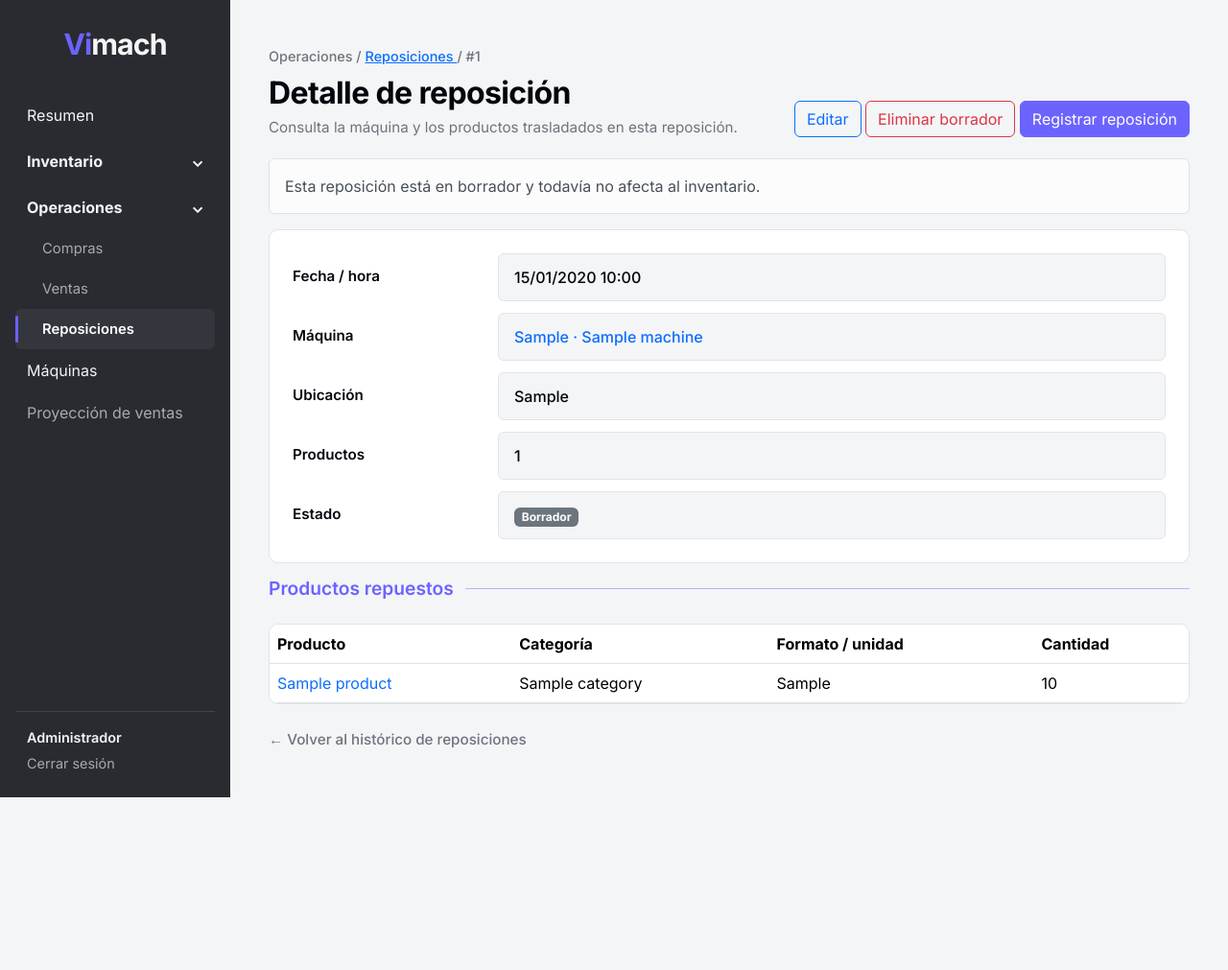
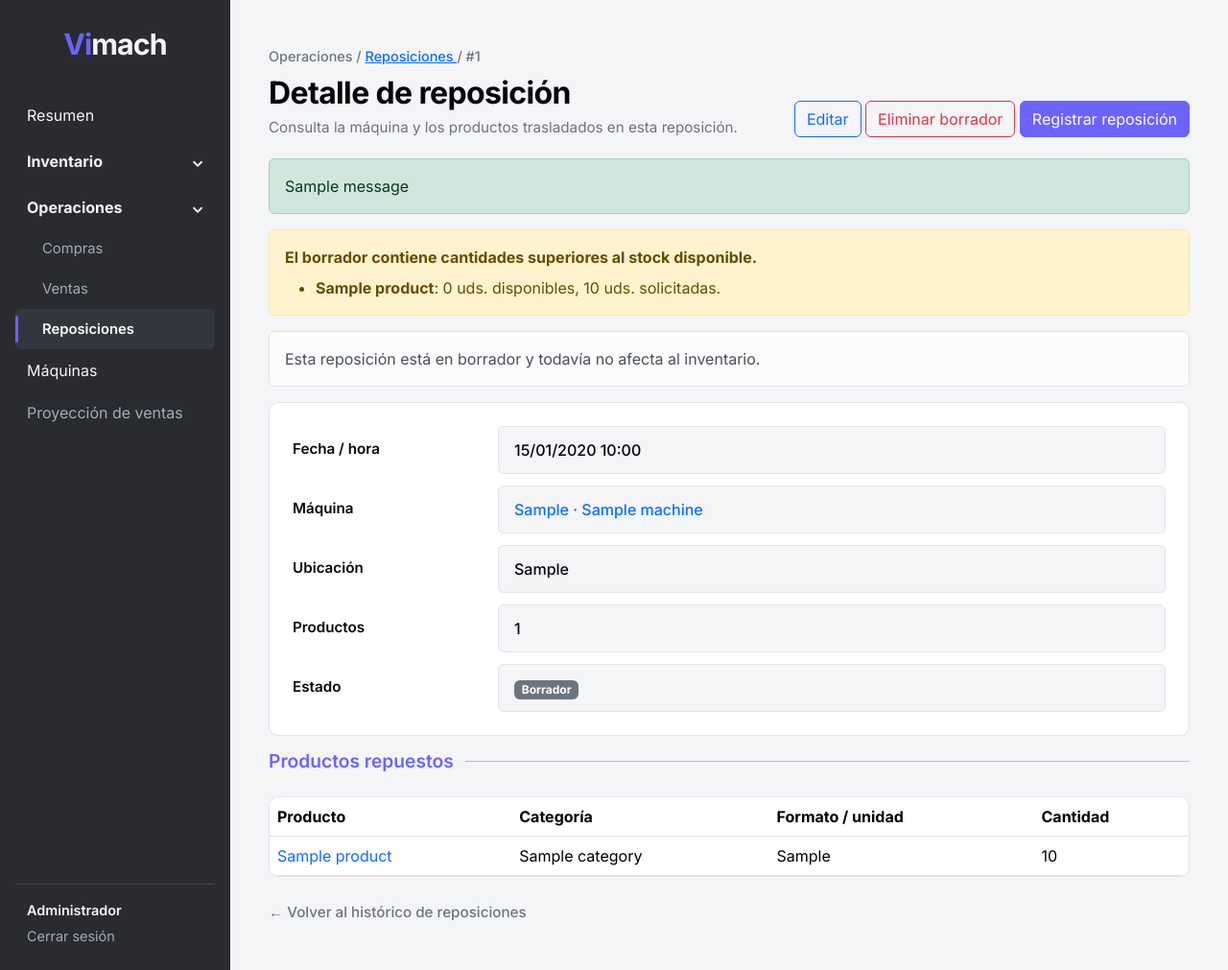
Before and after one commit to LWH9900/tfg-vending, a Django app: page /replenishments/1/ in a window 1280 px wide. Shown: the whole page at 96% size. Before the commit the page ends 831 px from the top, so only its background shows below. Run offline with Django 5.2, Linux system fonts and the light colour scheme; tables that the repository leaves empty hold one stand-in row (values such as "Sample post"); one stand-in notice (Sample message) is shown.

Commit message:
feat: implement stock error handling and warnings in replenishment process

```diff
--- /dev/null
+++ b/replenishments/services.py
@@ -0,0 +1,21 @@
+from inventory.services import get_warehouse_stock
+
+
+def get_replenishment_stock_errors(replenishment):
+    errors = []
+
+    lines = replenishment.lines.select_related("product")
+
+    for line in lines:
+        available_stock = get_warehouse_stock(line.product)
+
+        if line.quantity > available_stock:
+            errors.append(
+                {
+                    "product": line.product,
+                    "requested_quantity": line.quantity,
+                    "available_stock": available_stock,
+                }
+            )
+
+    return errors
--- a/replenishments/templates/replenishments/replenishment_detail.html
+++ b/replenishments/templates/replenishments/replenishment_detail.html
@@ -102,12 +102,68 @@
     </div>
 
 </header>
+{% if messages %}
+
+    {% for message in messages %}
+
+        {% if message.tags == "error" %}
+            <div class="alert alert-danger">
+                {{ message }}
+            </div>
+        {% else %}
+            <div class="alert alert-{{ message.tags }}">
+                {{ message }}
+            </div>
+        {% endif %}
+
+    {% endfor %}
+
+{% endif %}
 
 {% if replenishment.status == "CANCELLED" %}
 
     <div class="alert alert-warning">
         Esta reposición está anulada y no se tendrá en cuenta
         en los cálculos de inventario.
+    </div>
+
+{% endif %}
+
+{% if stock_warnings %}
+
+    <div
+        class="alert
+        {% if stock_error %}
+            alert-danger
+        {% else %}
+            alert-warning
+        {% endif %}"
+    >
+
+        <strong>
+            {% if stock_error %}
+                No se puede registrar la reposición porque no hay
+                stock suficiente para algunos productos.
+            {% else %}
+                El borrador contiene cantidades superiores
+                al stock disponible.
+            {% endif %}
+        </strong>
+
+        <ul class="mb-0 mt-2">
+
+            {% for warning in stock_warnings %}
+
+                <li>
+                    <strong>{{ warning.product.name }}</strong>:
+                    {{ warning.available_stock }} uds. disponibles,
+                    {{ warning.requested_quantity }} uds. solicitadas.
+                </li>
+
+            {% endfor %}
+
+        </ul>
+
     </div>
 
 {% endif %}
--- a/replenishments/views.py
+++ b/replenishments/views.py
@@ -1,6 +1,8 @@
+from django.contrib import messages
 from django.core.exceptions import PermissionDenied
 from django.db import transaction
 from django.shortcuts import get_object_or_404, redirect, render
+from django.urls import reverse
 from django.views.decorators.http import require_POST
 
 from .forms import (
@@ -9,6 +11,7 @@ from .forms import (
     ReplenishmentLineFormSet,
 )
 from .models import Replenishment
+from .services import get_replenishment_stock_errors
 
 
 def replenishment_list(request):
@@ -62,11 +65,20 @@ def replenishment_detail(request, pk):
         pk=pk,
     )
 
+    stock_warnings = []
+
+    if replenishment.status == Replenishment.Status.DRAFT:
+        stock_warnings = get_replenishment_stock_errors(replenishment)
+
+    stock_error = request.GET.get("stock_error") == "1"
+
     return render(
         request,
         "replenishments/replenishment_detail.html",
         {
             "replenishment": replenishment,
+            "stock_warnings": stock_warnings,
+            "stock_error": stock_error,
         },
     )
 
@@ -93,6 +105,11 @@ def replenishment_create(request):
 
                 formset.instance = replenishment
                 formset.save()
+
+            add_replenishment_stock_warnings(
+                request,
+                replenishment,
+            )
 
             return redirect(
                 "replenishments:replenishment_detail",
@@ -141,6 +158,11 @@ def replenishment_edit(request, pk):
                 form.save()
                 formset.save()
 
+            add_replenishment_stock_warnings(
+                request,
+                replenishment,
+            )
+
             return redirect(
                 "replenishments:replenishment_detail",
                 pk=replenishment.pk,
@@ -178,7 +200,28 @@ def replenishment_register(request, pk):
         raise PermissionDenied("Solo se pueden registrar reposiciones en borrador.")
 
     if not replenishment.lines.exists():
-        raise PermissionDenied("No se puede registrar una reposición sin productos.")
+        messages.error(
+            request,
+            "No se puede registrar una reposición sin productos.",
+        )
+
+        return redirect(
+            "replenishments:replenishment_detail",
+            pk=replenishment.pk,
+        )
+
+    stock_errors = get_replenishment_stock_errors(replenishment)
+
+    if stock_errors:
+        return redirect(
+            f"{reverse('replenishments:replenishment_detail', args=[replenishment.pk])}"
+            "?stock_error=1"
+        )
+
+        return redirect(
+            "replenishments:replenishment_detail",
+            pk=replenishment.pk,
+        )
 
     replenishment.status = Replenishment.Status.REGISTERED
     replenishment.save(update_fields=["status"])
@@ -221,3 +264,19 @@ def replenishment_cancel(request, pk):
         "replenishments:replenishment_detail",
         pk=replenishment.pk,
     )
+
+
+def add_replenishment_stock_warnings(request, replenishment):
+    stock_errors = get_replenishment_stock_errors(replenishment)
+
+    for error in stock_errors:
+        messages.warning(
+            request,
+            (
+                f"Cuidado: stock insuficiente para "
+                f"{error['product'].name}: "
+                f"hay {error['available_stock']} uds. "
+                f"disponibles y el borrador solicita "
+                f"{error['requested_quantity']} uds."
+            ),
+        )
```
